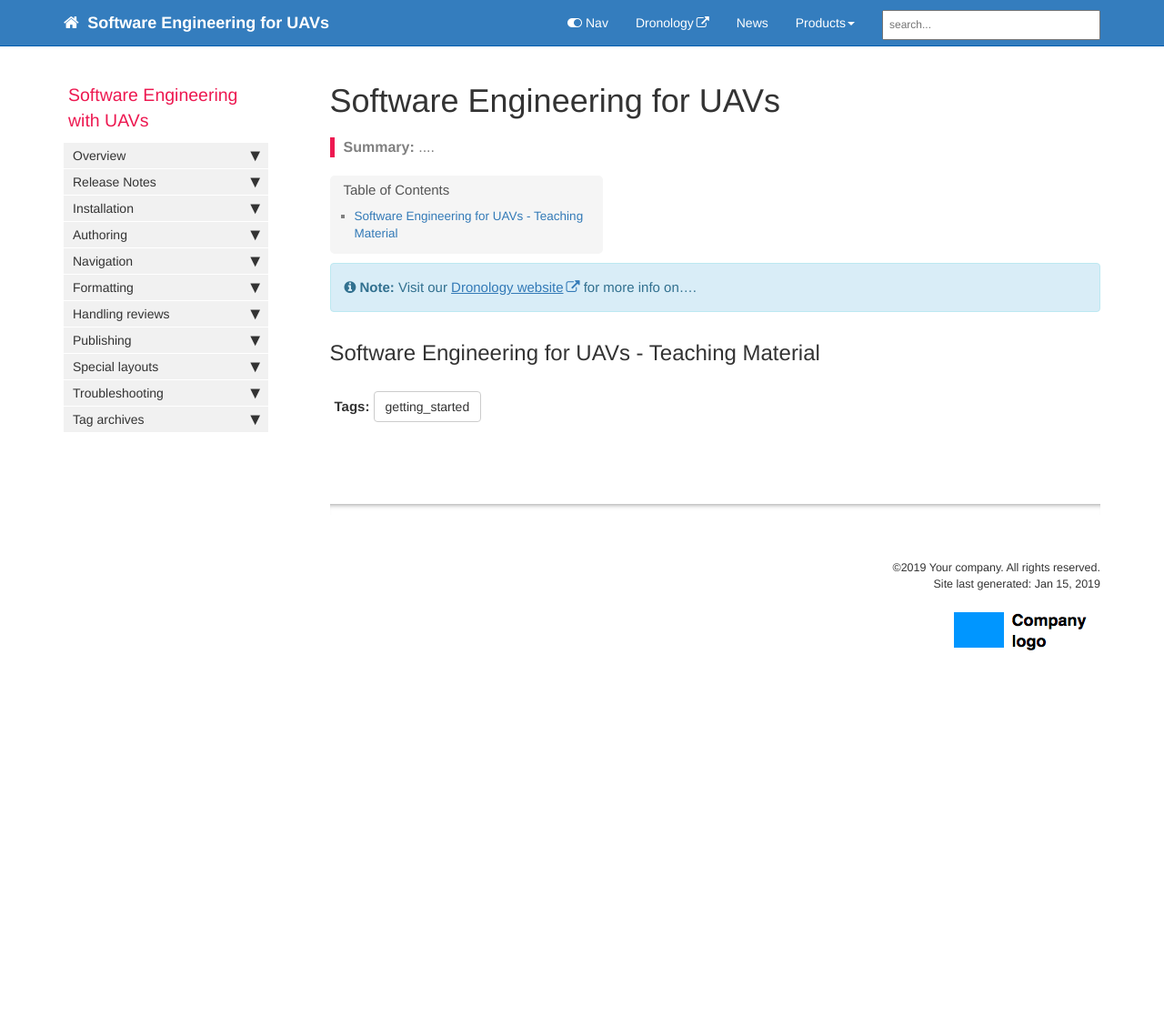
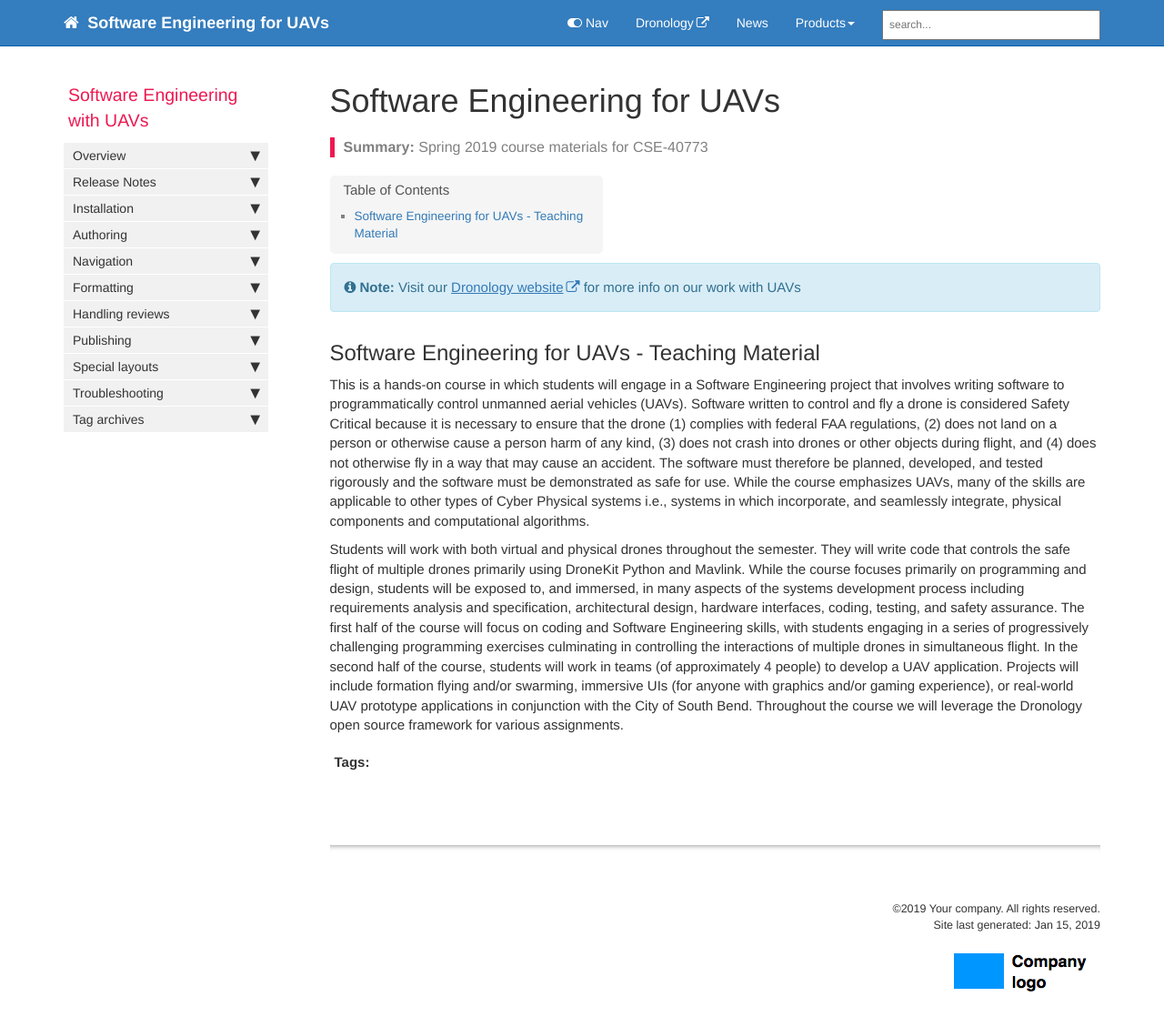
Before and after one commit to SAREC-Lab/sedrones, a Jekyll site: the page built from index.md, in a window 1280 px wide and 1166 px high. Shown: the top 1129 px of the window at 91% size. Built offline with Jekyll 4.4.1, drawn with Linux system fonts in a browser that asks for light colours; nearby versions of some CDN libraries; comment, search, counter and statistics services are not loaded.

Commit message:
Update index.md
Added basic course description material

```diff
--- a/index.md
+++ b/index.md
@@ -1,12 +1,16 @@
 ---
 title: "Software Engineering for UAVs"
 keywords: software-engineering UAVs drones teaching
-tags: [getting_started]
+tags: [course_intro]
 sidebar: mydoc_sidebar
 permalink: index.html
-summary: ....
+summary: Spring 2019 course materials for CSE-40773
 ---
 
-{% include note.html content="Visit our  <a href='https://tinyletter.com/tomjoht'>Dronology website</a> for more info on.... " %}
+{% include note.html content="Visit our  <a href='http://dronology.info'>Dronology website</a> for more info on our work with UAVs " %}
 
 ## Software Engineering for UAVs - Teaching Material
+
+This is a hands-on course in which students will engage in a Software Engineering project that involves writing software  to programmatically control unmanned aerial vehicles (UAVs). Software written to control and fly a drone is considered Safety Critical because it is necessary to ensure that the drone (1) complies with federal FAA regulations, (2) does not land on a person or otherwise cause a person harm of any kind, (3) does not crash into drones or other objects during flight, and (4) does not otherwise fly in a way that may cause an accident. The software must therefore be planned, developed, and tested rigorously and the software must be demonstrated as safe for use.   While the course emphasizes UAVs, many of the skills are applicable to other types of Cyber Physical systems i.e., systems in which incorporate, and seamlessly integrate, physical components and computational algorithms.
+
+Students will work with both virtual and physical drones throughout the semester. They will write code that controls the safe flight of multiple drones primarily using DroneKit Python and Mavlink.   While the course focuses primarily on programming and design, students will be exposed to, and immersed, in many aspects of the systems development process including requirements analysis and specification, architectural design, hardware interfaces, coding, testing, and safety assurance.  The first half of the course will focus on coding and Software Engineering skills,  with students engaging in a series of progressively challenging programming exercises culminating in controlling the interactions of multiple drones in simultaneous flight.  In the second half of the course, students will work in teams (of approximately 4 people) to develop a UAV application.   Projects will include formation flying and/or swarming,  immersive UIs (for anyone with graphics and/or gaming experience), or real-world UAV prototype applications in conjunction with the City of South Bend.  Throughout the course we will leverage the Dronology open source framework for various assignments.
```
